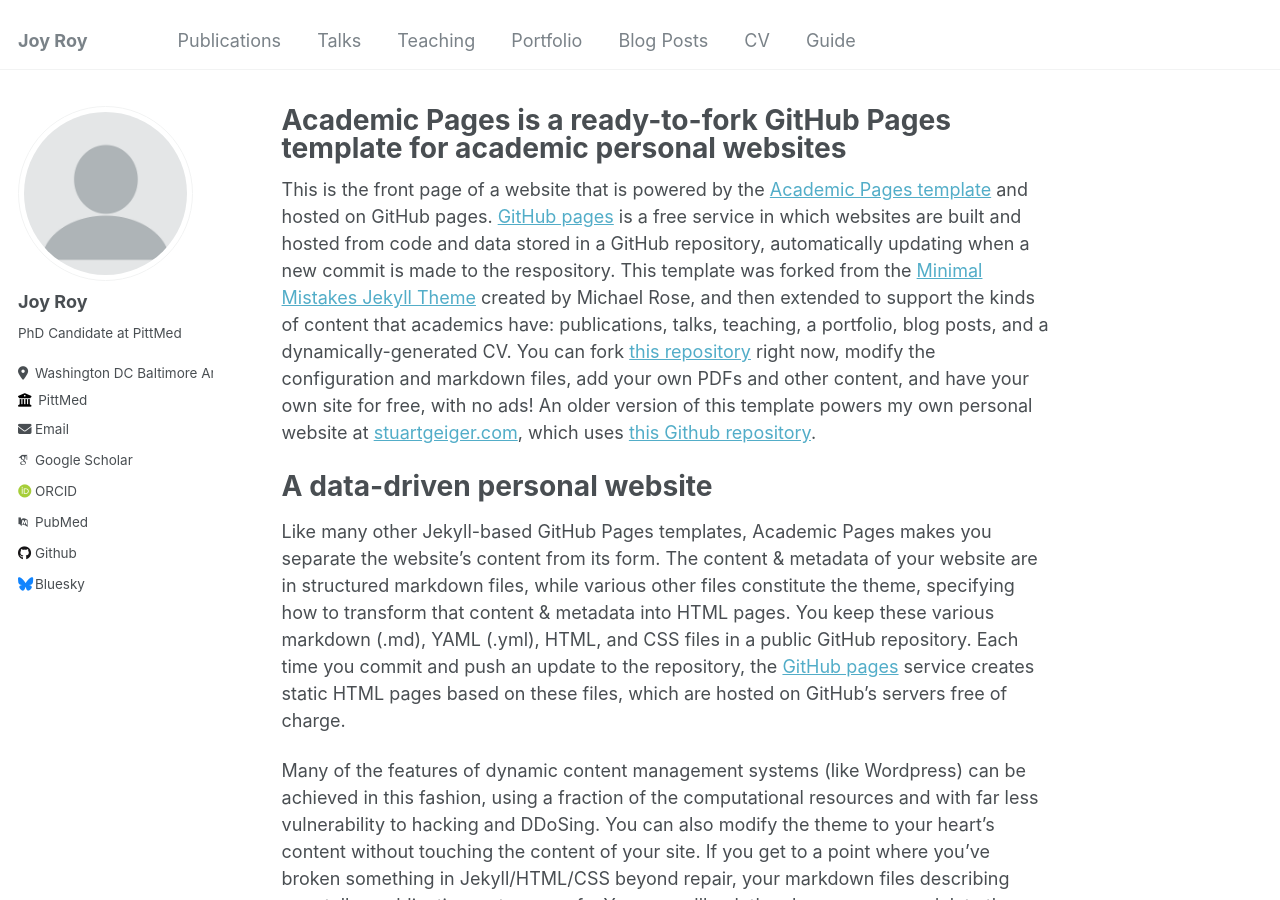
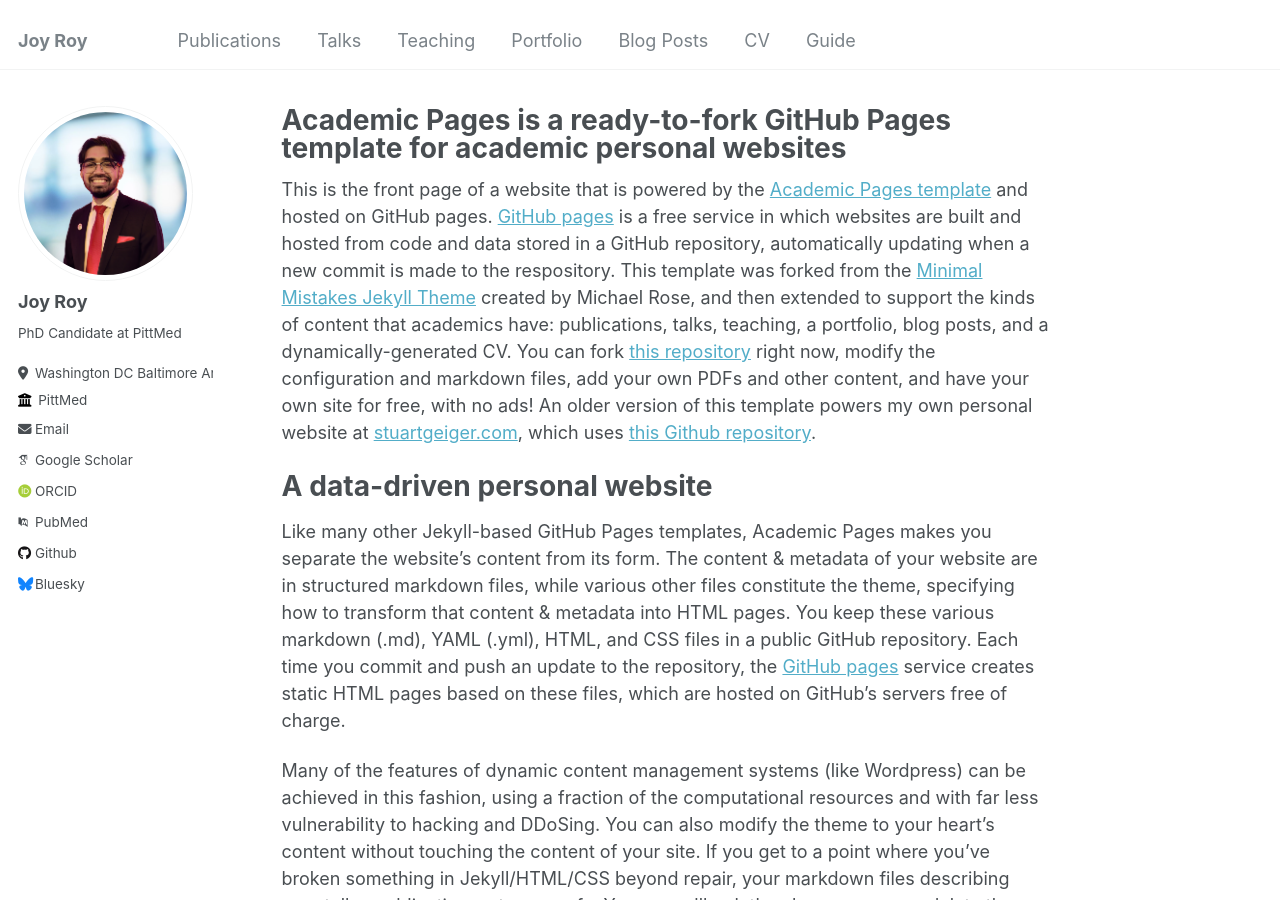
Before and after one commit to overjoyroy/overjoyroy.github.io, a Jekyll site: the page built from _pages/about.md, in a window 1280 px wide and 900 px high. Built offline with Jekyll 4.4.1, drawn with Linux system fonts in a browser that asks for light colours; some web fonts are replaced.

Commit message:
Add joys photo

```diff
--- a/_config.yml
+++ b/_config.yml
@@ -21,7 +21,7 @@
 #               Additional customization can be done by editing /_includes/author-profile.html
 author:
   # Biographic information
-  avatar           : "profile.png"
+  avatar           : "joy_headshot.png"
   name             : "Joy Roy"
   pronouns         : # example: "she/her"
   bio              : "PhD Candidate at PittMed"
```
Also changed, not shown: images/joy_headshot.png (added), 1 other file.
